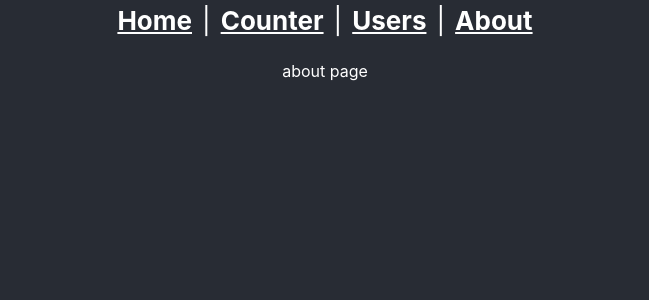
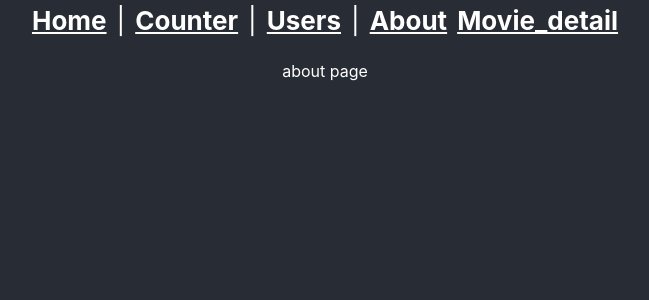
Before and after one commit to MagaliCASA/Web_development, a React (Vite) app in the folder TP1/frontend/: page /Movie_detail in a window 1280 px wide. Shown: the top 300 px of the page, without its empty margins (315-964 px from the left). Built offline with nearby package versions, Linux system fonts and the light colour scheme.

Commit message:
movie_detail

```diff
--- a/TP1/frontend/src/components/Header/Header.jsx
+++ b/TP1/frontend/src/components/Header/Header.jsx
@@ -19,6 +19,9 @@ const Header = () => {
       <Link className="Link" to="/about">
         About
       </Link>
+      <Link className="Link" to="/movie_detail">
+        Movie_detail
+      </Link>
     </div>
   );
 };
```
